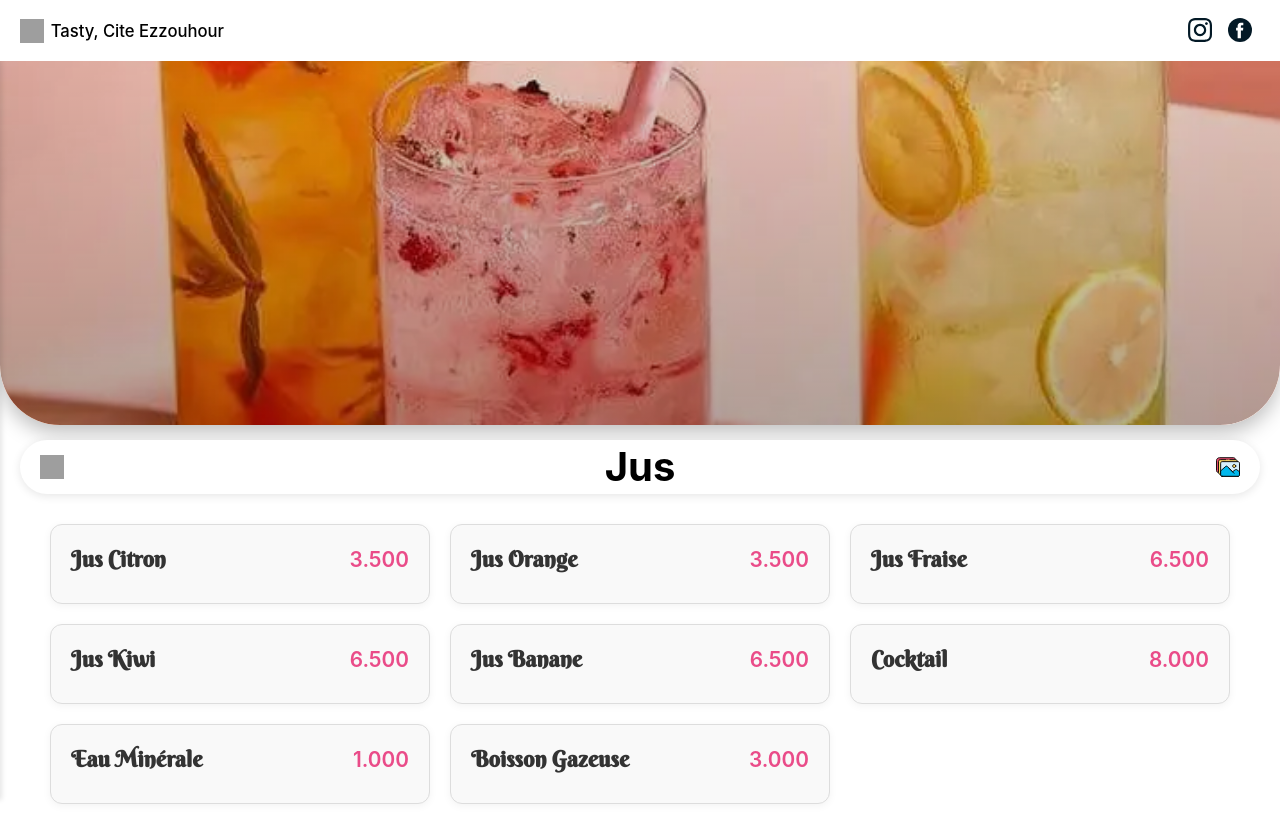
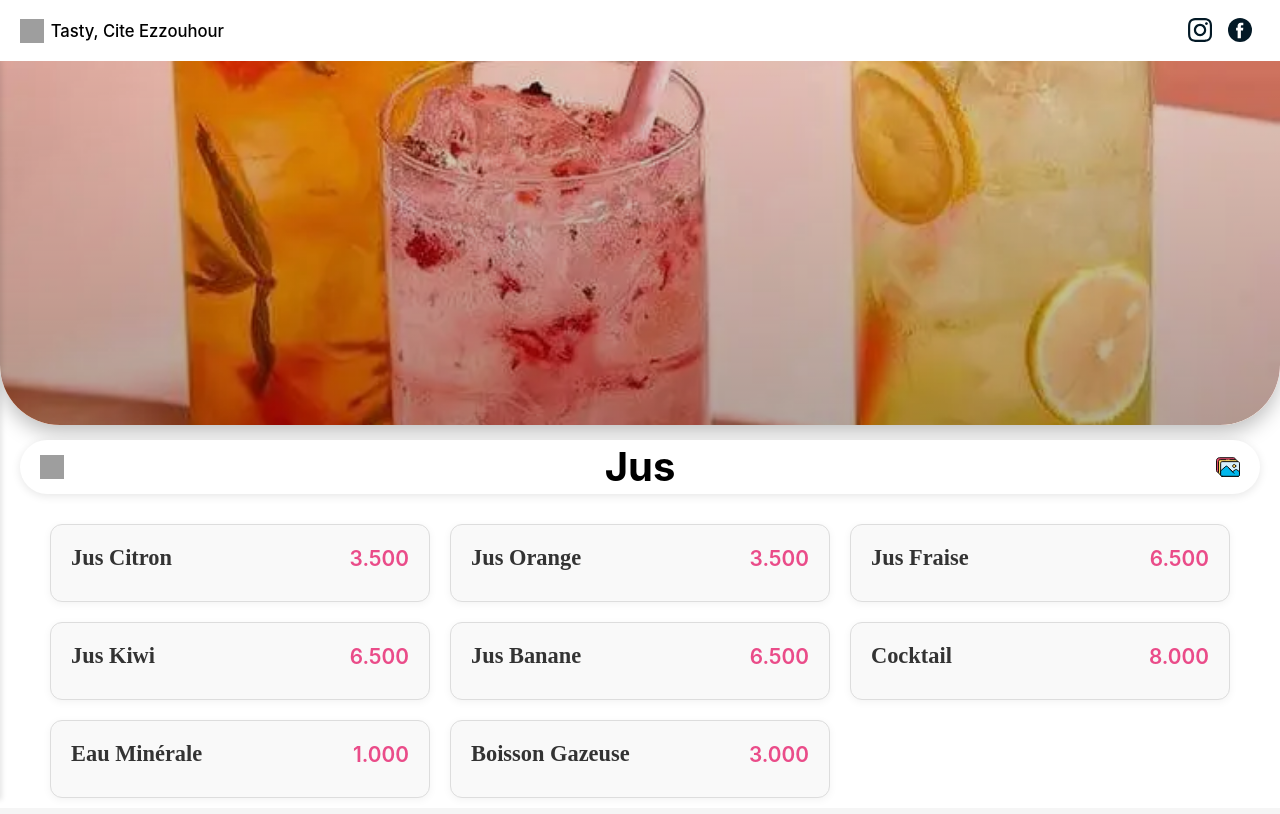
Before and after one commit to AbdallahSHILI/Tasty-Menu, a React (Create React App) app: page /Jus in a window 1280 px wide. Built offline with nearby package versions, Linux system fonts and the light colour scheme; grey boxes are pictures that could not be loaded.

Commit message:
Update CSS: Adjust header margins, enforce background-size, change font families

```diff
--- a/src/Pages/CategoryPage/categoryPage.module.css
+++ b/src/Pages/CategoryPage/categoryPage.module.css
@@ -34,15 +34,15 @@
 
 .headerImage {
   width: 100%;
-  margin-top: -135px;
+  margin-top: -135px; /* Back to original value */
   height: 560px;
-  background-size: cover;
+  background-size: cover !important; /* Add !important to override */
   background-position: center;
   background-repeat: no-repeat;
   border-bottom-left-radius: 60px;
   border-bottom-right-radius: 60px;
   position: relative;
-  margin-bottom: 40px;
+  margin-bottom: 40px; /* Back to original value */
   box-shadow: 0 8px 20px rgba(0, 0, 0, 0.25);
   animation: zoomIn 15s ease-in-out infinite alternate;
   overflow: hidden;
@@ -130,7 +130,7 @@
 .itemName {
   font-size: 1.4rem;
   font-weight: 700;
-  font-family: "Berkshire Swash", cursive;
+  font-family: "Dancing Script", "Brush Script MT", "Lucida Handwriting";
   color: #333;
   margin: 0;
   text-align: left;
--- a/src/Pages/Home/FoodCategory/Menu/menu.module.css
+++ b/src/Pages/Home/FoodCategory/Menu/menu.module.css
@@ -54,7 +54,8 @@
 .itemName {
   font-size: 1.4rem;
   font-weight: 700;
-  font-family: "Great Vibes", cursive;
+  font-family: "Dancing Script", "Brush Script MT", "Lucida Handwriting",
+    cursive;
   color: #333;
   margin: 0;
   text-align: left;
```
